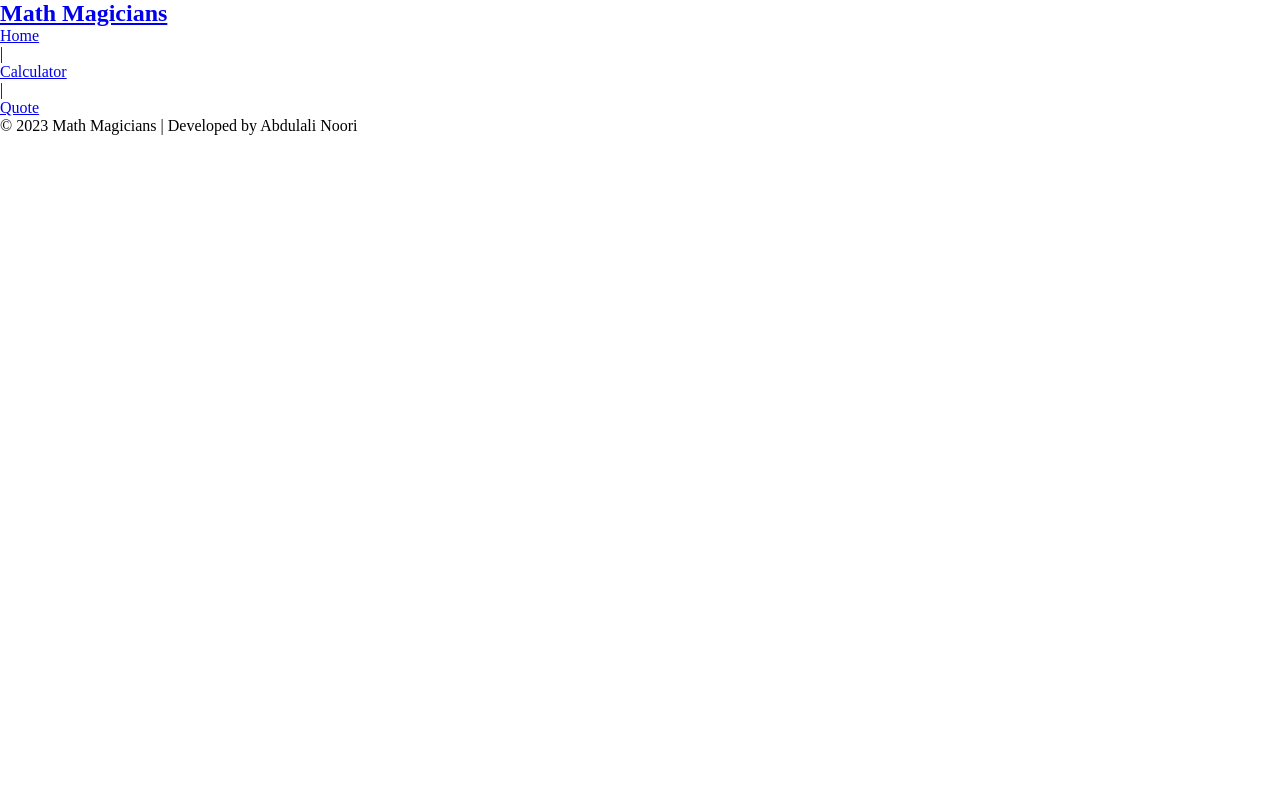
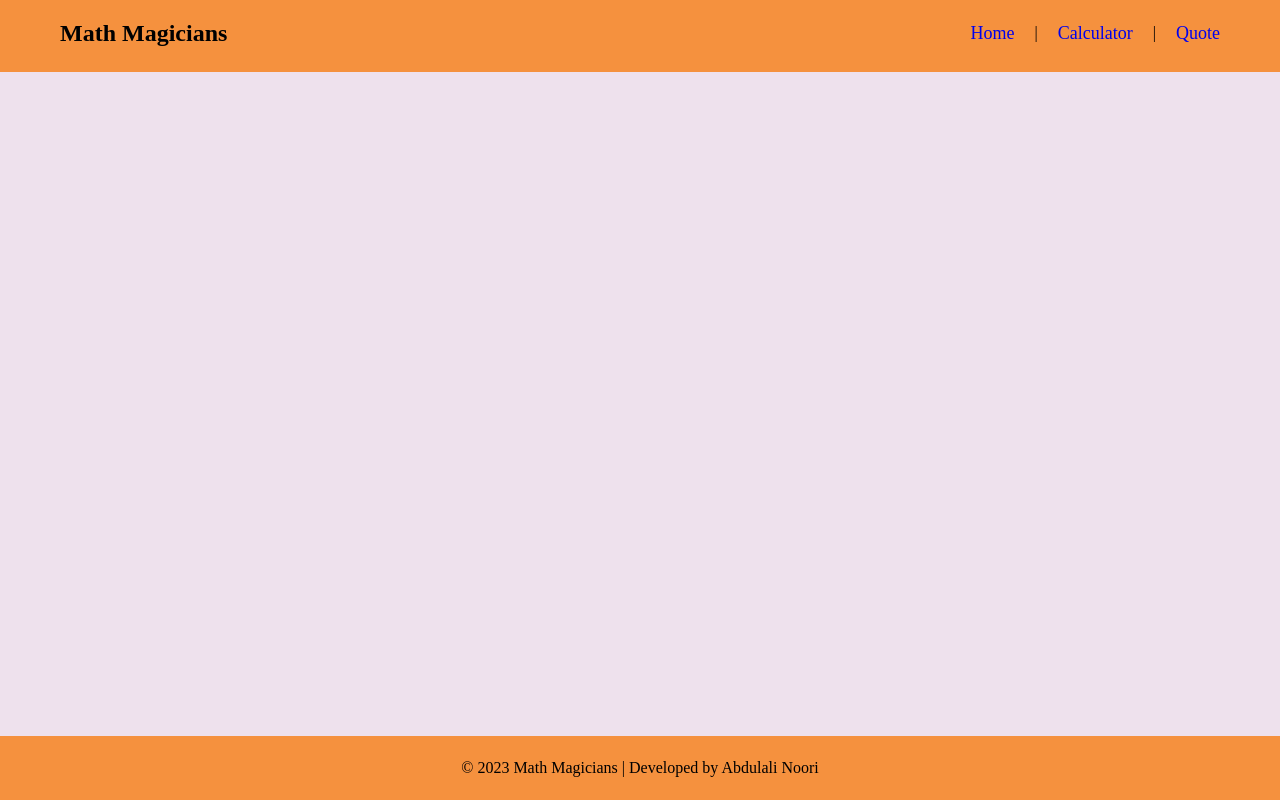
Before and after one commit to ab-noori/math_magicians, a React (Create React App) app: page / in a window 1280 px wide. Built offline with nearby package versions, Linux system fonts and the light colour scheme.

Commit message:
Add project styling with Css pre-processor.

```diff
--- a/src/App.scss
+++ b/src/App.scss
@@ -1,38 +1,142 @@
 @import url('https://fonts.googleapis.com/css2?family=Satisfy&display=swap');
 
 * {
-  margin: 0;
-  padding: 0;
   box-sizing: border-box;
 }
 
-.app {
+body {
+  background-color: #eee1ed;
+}
+
+#root {
+  position: relative;
+}
+
+header,
+footer {
+  width: 100%;
+  height: 9vh;
+  position: fixed;
+  background-color: #f5913e;
+}
+
+header {
+  top: 0;
+  left: 0;
+  right: 0;
+}
+
+footer {
+  left: 0;
+  right: 0;
+  bottom: 0;
+  height: 8vh;
+  display: flex;
+  align-items: center;
+}
+
+nav,
+main,
+.copyright {
+  max-width: 1200px;
+  margin: 0 auto;
+  padding: 0 20px;
+}
+
+main {
+  height: 90vh;
+  display: flex;
+  align-items: center;
+  justify-content: center;
+}
+
+nav {
+  display: flex;
+  justify-content: space-between;
+
+  & ul li a {
+    text-decoration: none;
+    font-size: large;
+  }
+
+  & .branding a {
+    text-decoration: none;
+    color: black;
+  }
+
+  & .branding a h1 {
+    white-space: nowrap;
+  }
+
+  & ul {
+    list-style-type: none;
+    display: flex;
+    justify-content: center;
+    align-items: center;
+    gap: 20px;
+  }
+}
+
+.home {
+  width: 100%;
+  display: flex;
+  flex-direction: column;
+  justify-content: space-between;
+  overflow-y: visible;
+}
+
+.intro-frame {
+  width: 90vw;
+  height: 80vh;
+  margin-top: 50vh;
+  font-size: 1.3rem;
   display: flex;
   flex-direction: column;
   justify-content: center;
+
+  & .listItem {
+    color: #f36f04;
+  }
+}
+
+.algo-frame {
+  width: 90vw;
+  height: 80vh;
+  display: flex;
+  justify-content: center;
   align-items: center;
-  gap: 20px;
-  margin: 10vh auto;
+}
+
+.algo-frame img {
+  width: 100%;
+}
+
+.copyright {
+  white-space: nowrap;
 }
 
 .quote-container {
+  margin-top: 8vh;
+  width: 100%;
+  height: 94%;
+  display: flex;
+  justify-content: center;
+  align-items: center;
+  background: url(./assets/quote-bg.png);
+  background-size: cover;
+  background-repeat: no-repeat;
+  background-position: center center;
+  border-radius: 10px;
+  font-size: 1.4rem;
   font-family: 'Satisfy', cursive;
-  font-size: 1.2rem;
-  width: 90vw;
-  height: 80vh;
-  display: flex;
-  background-color: #858694;
-  border: 2px solid #616060;
-  border-radius: 10px;
 }
 
 .quote {
   width: calc(100% - 40px);
-  color: white;
-  padding: 10px 20px;
+  color: #722727;
+  height: 35vh !important;
   display: flex;
   flex-direction: column;
-  background-color: #9ec339;
   border-radius: 10px;
   margin: 5%;
   gap: 10px;
@@ -42,13 +146,34 @@
   justify-self: center;
 }
 
-.quote h1 {
-  margin: 0;
-  text-transform: capitalize;
+.quote small {
+  align-self: flex-end;
 }
 
-.quote small {
-  align-self: flex-end;
+.cal-frame {
+  width: 100%;
+  margin: 15vh auto 0;
+  display: flex;
+  justify-content: center;
+  align-items: center;
+  height: 90vh;
+  gap: 10px;
+}
+
+.teacher-frame img {
+  height: 70vh;
+}
+
+.lets-math {
+  position: absolute;
+  top: 15vh;
+  left: calc(50% - 210px);
+  padding: 25px;
+  border: 1px solid green;
+  font-size: 1.4rem;
+  font-family: 'Satisfy', cursive;
+  border-radius: 70% 30% 70% 0;
+  transform: rotate(-15deg);
 }
 
 .calculator {
@@ -79,7 +204,7 @@
   font-size: 1.4rem;
   color: white;
   background-color: #9ec339;
-  box-shadow: 1px 1px 1px rgba(182, 27, 27, 0.15);
+  box-shadow: 1px 1px 1px #b61b1b26;
   border-radius: 5px;
   border: none;
 }
@@ -103,12 +228,50 @@
   padding: 2%;
 }
 
-@media screen and (min-width: 1000px) {
-  .app {
-    display: flex;
+.teacher-frame {
+  object-fit: cover;
+}
+
+@media screen and (min-width: 768px) {
+  .quote,
+  .calculator {
+    width: 60vw;
+    height: 60vh;
+    margin: 10vh auto;
+  }
+}
+
+@media screen and (min-width: 1024px) {
+  .quote {
+    width: 40vw;
+    height: 60vh;
+    margin: 10vh auto;
+  }
+
+  .calculator {
+    width: 40vw;
+    height: 60vh;
+  }
+
+  .algo-frame {
+    width: 40vw;
+  }
+
+  .intro-frame {
+    width: 60vw;
+    margin-top: unset;
+  }
+
+  .home {
     flex-direction: row;
-    justify-content: center;
-    gap: 20px;
+    gap: 8%;
+  }
+}
+
+@media screen and (min-width: 1200px) {
+  .quote {
+    width: 30vw;
+    height: 60vh;
     margin: 10vh auto;
   }
 
@@ -117,8 +280,15 @@
     height: 60vh;
   }
 
-  .quote-container {
-    width: 30vw;
-    height: 60vh;
+  .algo-frame {
+    width: 40vw;
+  }
+
+  .intro-frame {
+    width: 60vw;
+  }
+
+  .home {
+    flex-direction: row;
   }
 }
```
